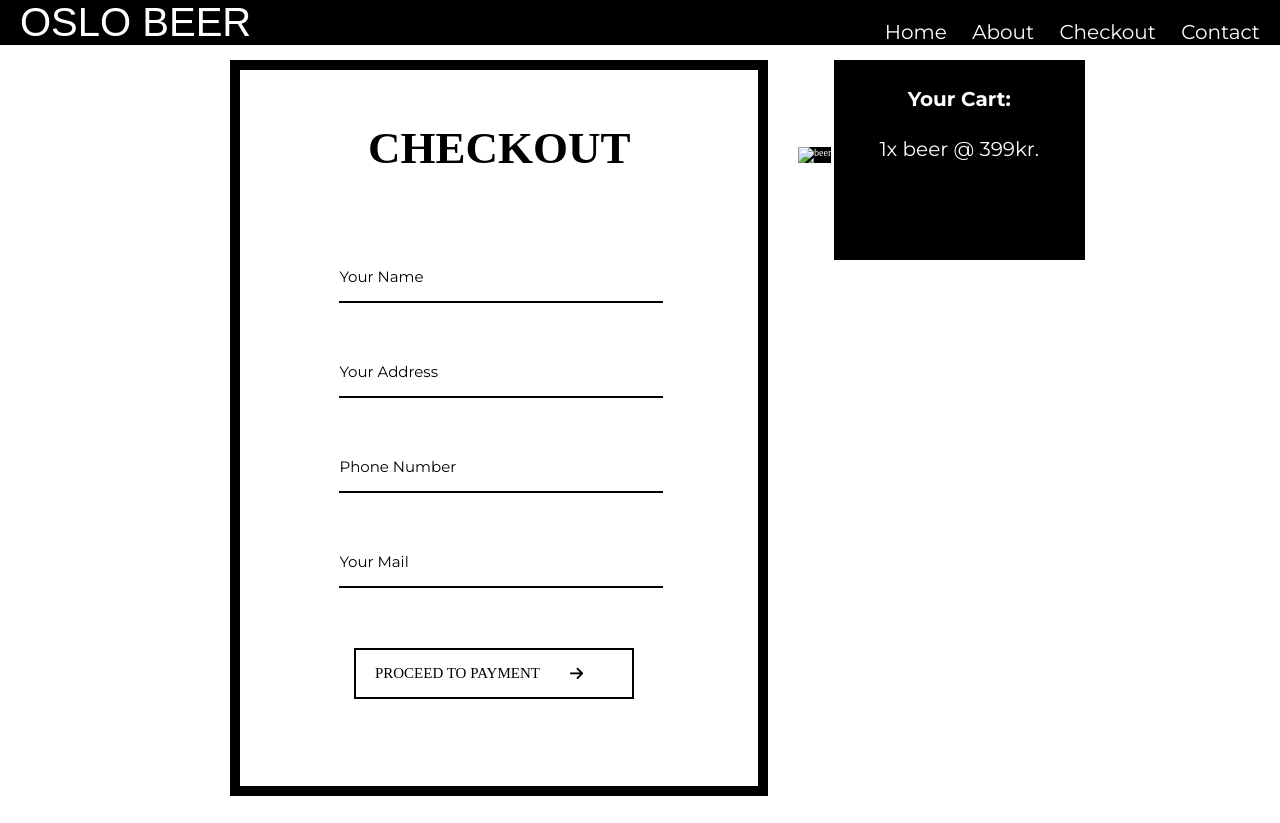
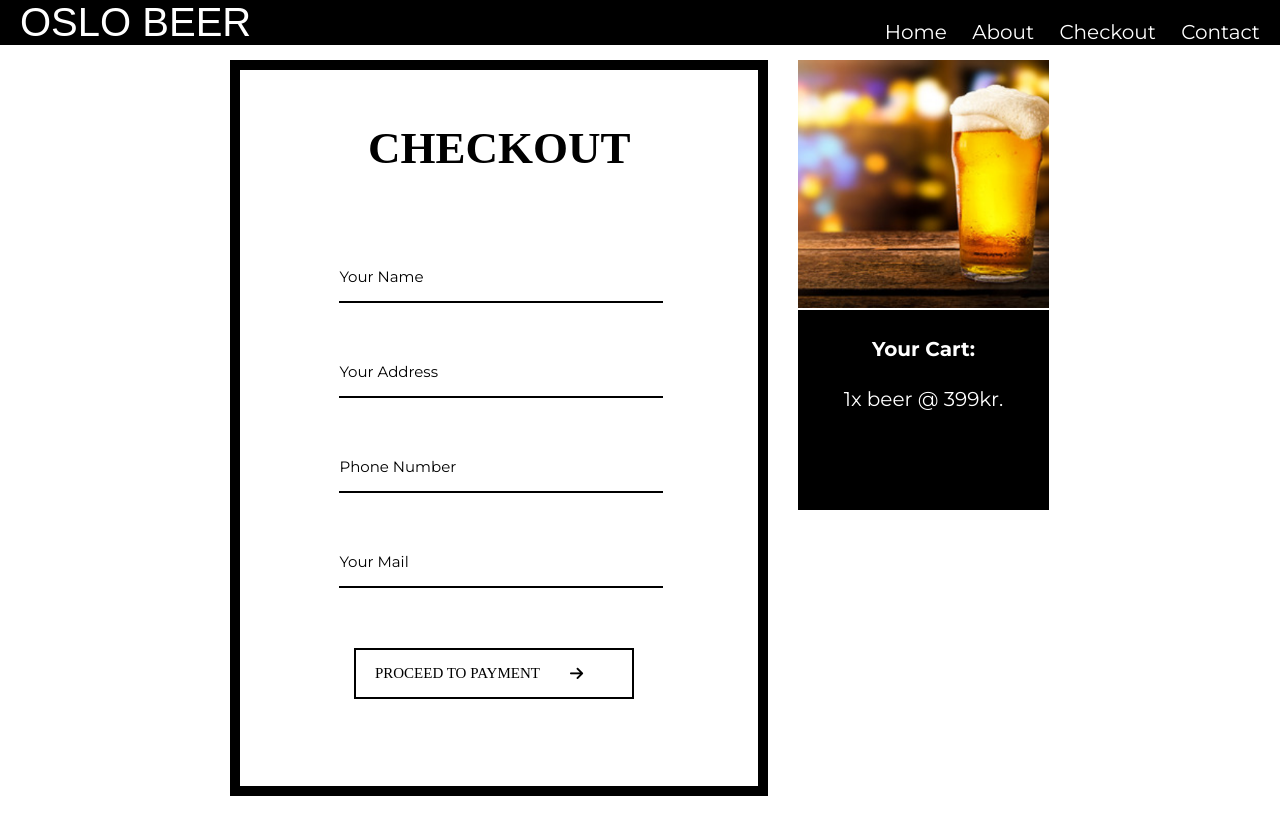
Before and after one commit to CarbonDRFT/Oslo_beer_project, a plain HTML site: page checkout.html in a window 1280 px wide. Shown: the top 823 px of the page. Drawn offline with Linux system fonts and the light colour scheme; files that its build step writes are made by us from their sources; a web font is replaced by a local one.

Commit message:
Update checkout.html

```diff
--- a/checkout.html
+++ b/checkout.html
@@ -59,7 +59,7 @@
       </div>
 
       <div class="product_img">
-        <img class="beer_checkout" src="img/beer_checkout.png" alt="beer" />
+        <img class="beer_checkout" src="beer_checkout.png" alt="beer" />
         <div class="product_info">
           <h4>Your Cart:</h4>
           <ul>
```
